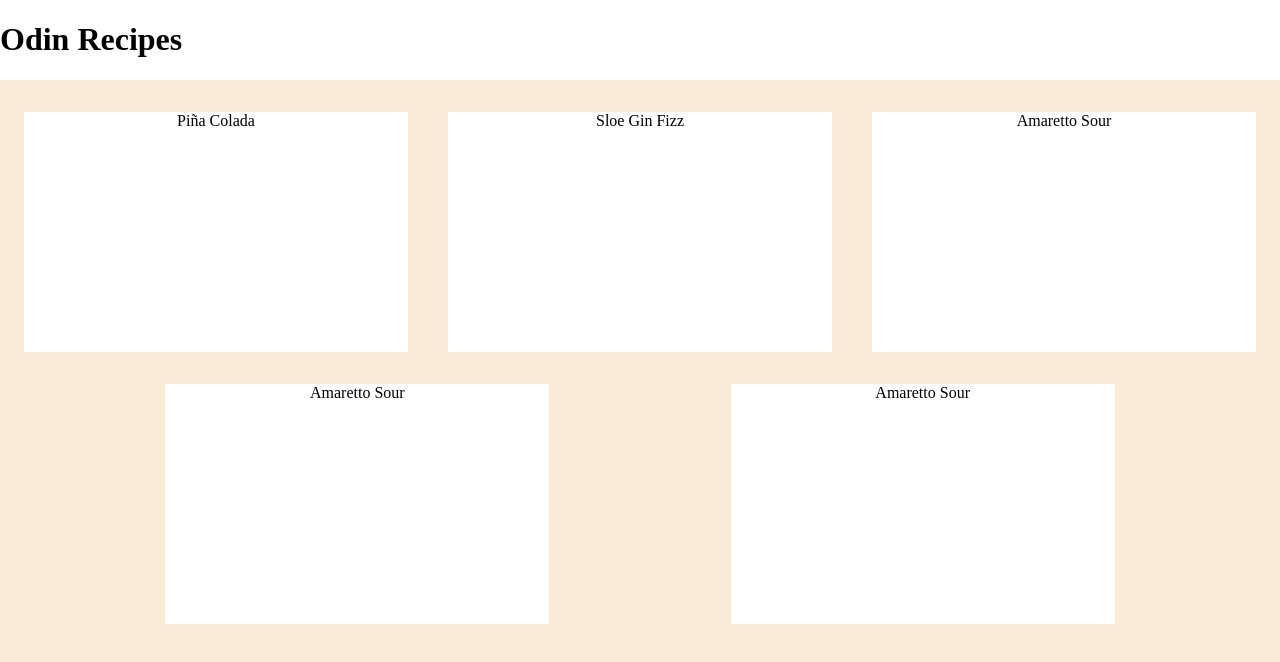
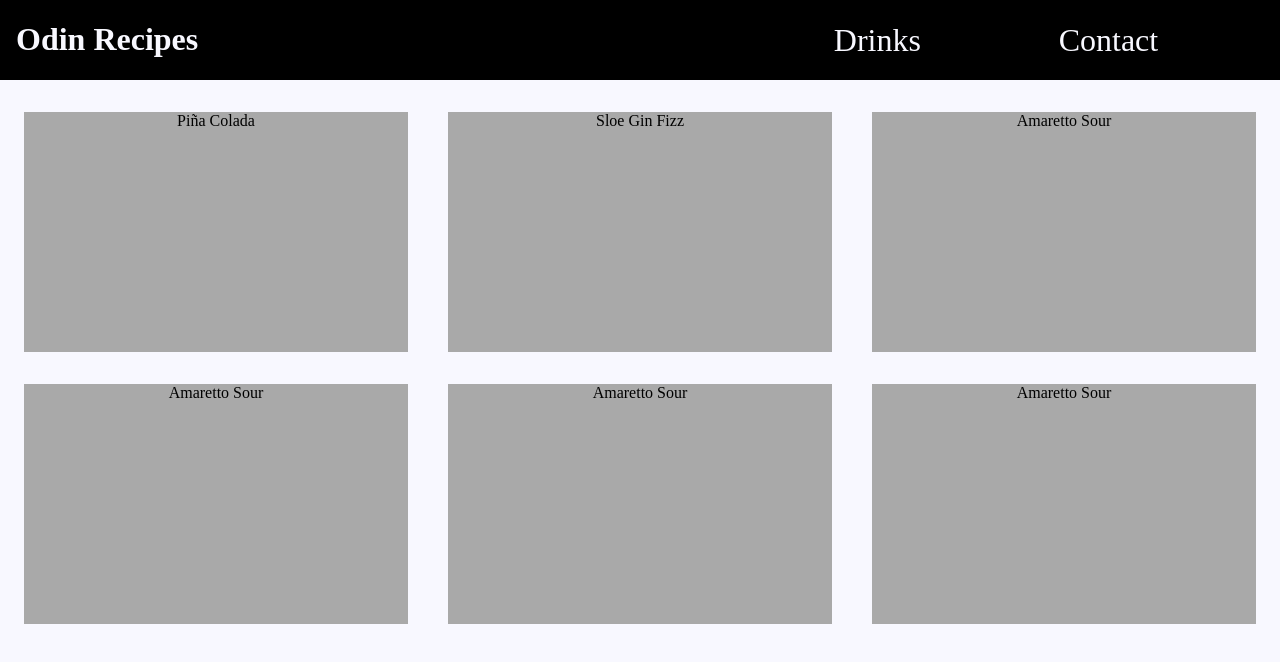
Before and after one commit to Wilmer-N/odin-recipes, a plain HTML site: page index.html in a window 1280 px wide. Drawn offline with Linux system fonts and the light colour scheme.

Commit message:
I added a nav bar

```diff
--- a/css/index.css
+++ b/css/index.css
@@ -1,10 +1,19 @@
 body{
     margin: 0;
     padding: 0;
-    background-color: antiquewhite;
+    background-color: ghostwhite;
+    font-size: 16px;
 }
 li{
     list-style: none;
+    font-size: 2rem;
+}
+nav > ul > li{
+    display: inline-block;
+
+}
+nav > ul > li > a{
+    color: ghostwhite;
 }
 a{
     text-decoration: none;
@@ -14,9 +23,25 @@ a{
 header{
     width: 100%;
     height: 5rem;
-    background-color: white;
+    background-color: black;
+    color: ghostwhite;
     position: fixed;
     top: 0;
+    display: flex;
+    justify-content: space-between;
+    padding-left: 1em;
+
+}
+nav{
+    width: 50%;
+    display: flex;
+    justify-content: space-evenly;
+    align-items: center;
+}
+nav > ul{
+    width: 100%;
+    display: flex;
+    justify-content: space-evenly;
 }
 main{
     margin-top: 6rem;
@@ -27,6 +52,7 @@ main{
     justify-content: space-evenly;
     display: flex;
     width: 100%;
+    height: calc(100%);
     flex-direction: row;
     flex-wrap: wrap;
 }
@@ -34,13 +60,21 @@ main{
 .drink{
     width: 30%;
     height: 30vh;
-    background-color: white;
+    background-color: darkgray;
     margin: 1em;
     text-align: center;
 }
-@media (max-width: 950px){
+
+@media (max-width: 59.375rem){
     .drink{
         width: 45%;
     }
 
 }
+@media (max-width: 40.625rem){
+    .drink{
+        width: 90%;
+        height: 20em;
+    }
+
+}
--- a/index.html
+++ b/index.html
@@ -9,6 +9,12 @@
     <body>
         <header>
             <h1>Odin Recipes</h1>
+            <nav>
+                <ul>
+                    <li><a href="#drinks">Drinks</a></li>
+                    <li><a href="#contact">Contact</a></li>
+                </ul>
+            </nav>
         </header>
 
         <main>
@@ -28,6 +34,9 @@
             <div class="drink">
                 <a href="recipes/amaretto-sour.html">Amaretto Sour</a>
             </div>
+            <div class="drink">
+                <a href="recipes/amaretto-sour.html">Amaretto Sour</a>
+            </div>
          </section>
         </main>
     </body>
```
